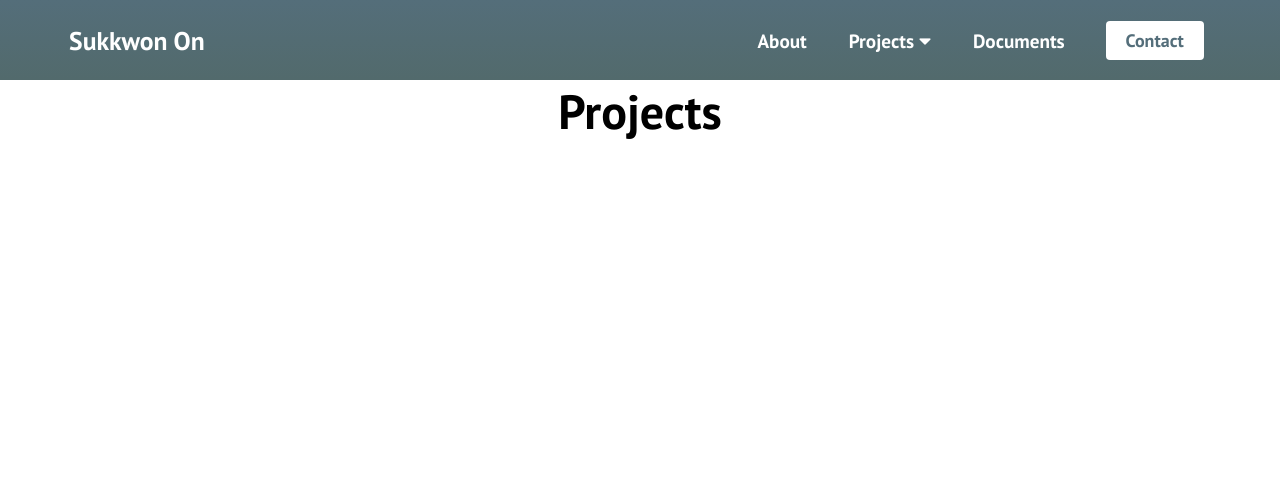
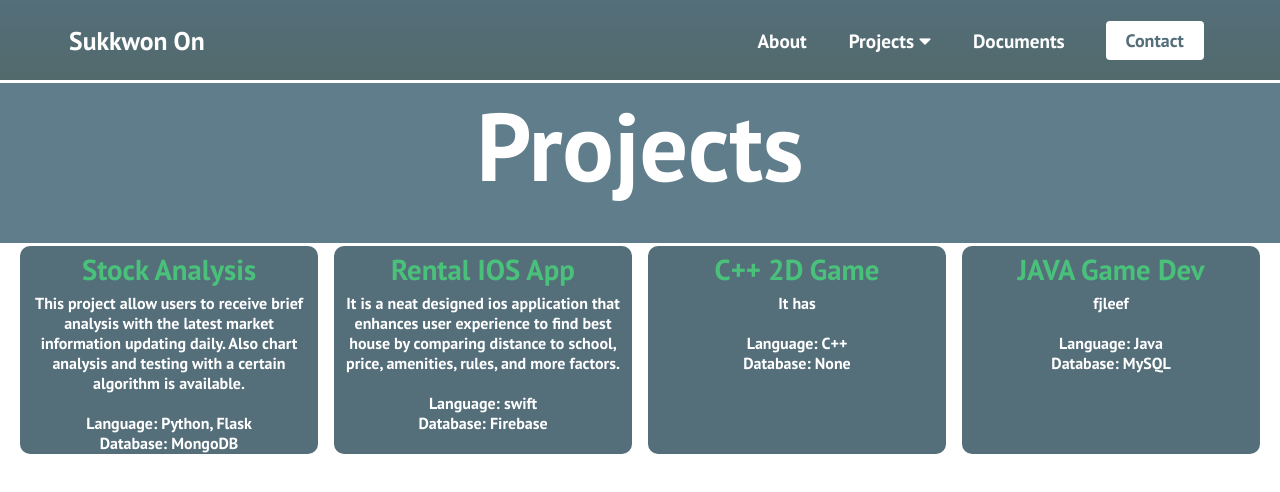
Before and after one commit to skwon2345/portfolio_website, a React (Create React App) app: page /projects in a window 1280 px wide. Shown: the top 492 px of the page. Built offline with nearby package versions, Linux system fonts and the light colour scheme.

Commit message:
alot change'

```diff
--- a/public/index.html
+++ b/public/index.html
@@ -30,7 +30,7 @@
       work correctly both with client-side routing and a non-root public URL.
       Learn how to configure a non-root public URL by running `npm run build`.
     -->
-    <title>React App</title>
+    <title>SK Page</title>
   </head>
   <body>
     <noscript>You need to enable JavaScript to run this app.</noscript>
--- a/src/App.css
+++ b/src/App.css
@@ -5,10 +5,20 @@
   font-family: 'PT Sans', sans-serif;
 }
 
-.home, .projects, .about, .contact, .documents {
+.home, .about, .contact, .documents, .stock-analysis1 {
   display:flex;
-  height:90vh;
+  height:20vh;
   align-itmes: center;
   justify-content: center;
   font-size: 3rem;
+  background-color: thistle;
 }
+
+.stock-analysis2 {
+  display:flex;
+  height:90vh;
+  text-align: center;
+  justify-content: center;
+  font-size: 3rem;
+  background-color: forestgreen;
+}
--- a/src/App.js
+++ b/src/App.js
@@ -4,7 +4,10 @@ import Navbar from './components/Navbar';
 import { BrowserRouter as Router , Switch, Route } from 'react-router-dom';
 import Home from './components/pages/Home'
 import About from './components/pages/About'
+
 import Projects from './components/pages/Projects'
+import StockAnalysis from './components/pages/StockAnalysis'
+
 import Documents from './components/pages/Documents'
 import Contact from './components/pages/Contact'
 
@@ -16,6 +19,7 @@ function App() {
         <Route path='/' exact component={Home} />
         <Route path='/about' exact component={About} />
         <Route path='/projects' exact component={Projects} />
+        <Route path='/stock-analysis' exact component={StockAnalysis} />
         <Route path='/documents' exact component={Documents} />
         <Route path='/contact' exact component={Contact} />
       </Switch>
--- a/src/components/MenuItems.js
+++ b/src/components/MenuItems.js
@@ -11,7 +11,7 @@ export const MenuItems = [
     },
     {
         title: 'C++ 2D Game',
-        path: '/',
+        path: '/2d-game',
         cName: 'dropdown-link'
     },
     {
--- /dev/null
+++ b/src/components/pages/Project.css
@@ -0,0 +1,40 @@
+.project {
+    width:100%;
+    height:13rem;
+    display: flex;
+    flex-direction: column;
+    align-items: center;
+    background: #546e7a;
+    color:#fff;
+    border-radius: 10px;
+    transition: all 0.3s ease-in-out;
+    cursor: pointer;
+    border: none;
+    outline: none;
+}
+
+.project:hover {
+    transform: scale(1.1);
+    background: #4ac17a;
+
+    color:#fff;
+}
+
+.project > img {
+    width:33%;
+    height:auto;
+}
+
+.project > h2 {
+    font-size:1.8rem;
+    margin: 5px 0;
+    color: #4ac17a;
+}
+
+.description {
+    display:flex;
+    align-itmes: center;
+    justify-content: center;
+    font-size: 1rem;
+    width:95%;
+}
--- /dev/null
+++ b/src/components/pages/Project.js
@@ -0,0 +1,23 @@
+import React from 'react';
+import './Project.css';
+import { Link } from 'react-router-dom'
+
+const Project = ({info}) => {
+    return(
+        <Link to={info.path} style={{ textDecoration: 'none' }}>
+            <button className='project'>
+                <h2>{info.name}</h2>
+                <div className='description'>
+                    <p>
+                    {info.description}
+                    <br/>
+                    <br/>Language: {info.language}
+                    <br/>Database: {info.database}
+                    </p>
+                </div>
+            </button>
+        </Link>
+    );
+}
+
+export default Project;
--- /dev/null
+++ b/src/components/pages/ProjectItems.js
@@ -0,0 +1,30 @@
+export const ProjectItems = [
+    {
+        name: 'Stock Analysis',
+        path: '/stock-analysis',
+        language: 'Python, Flask',
+        database: 'MongoDB',
+        description:'This project allow users to receive brief analysis with the latest market information updating daily. Also chart analysis and testing with a certain algorithm is available.'
+    },
+    {
+        name: 'Rental IOS App',
+        path: '/ios-app',
+        language: 'swift',
+        database: 'Firebase',
+        description:'It is a neat designed ios application that enhances user experience to find best house by comparing distance to school, price, amenities, rules, and more factors.'
+    },
+    {
+        name: 'C++ 2D Game',
+        path: '/2d-game',
+        language: 'C++',
+        database: 'None',
+        description:'It has '
+    },
+    {
+        name: 'JAVA Game Dev',
+        path: '/java-game',
+        language: 'Java',
+        database: 'MySQL',
+        description:'fjleef'
+    },
+]
--- /dev/null
+++ b/src/components/pages/Projects.css
@@ -0,0 +1,20 @@
+.title{
+    display:flex;
+    height:20vh;
+    align-itmes: center;
+    justify-content: center;
+    font-size: 3rem;
+    background-color: #607d8b;
+    color:#fff;
+    margin-top:3px;
+    margin-bottom: 3px;
+}
+.projects {
+    display:grid;
+    grid-template-columns: repeat(auto-fill, minmax(250px, 1fr));
+    grid-gap: 1rem;
+    /*width:100%;*/
+    margin-left:20px;
+    margin-right:20px;
+
+}
--- a/src/components/pages/Projects.js
+++ b/src/components/pages/Projects.js
@@ -1,9 +1,25 @@
 import React from 'react';
+import './Projects.css'
+import Project from './Project'
+import { ProjectItems } from './ProjectItems';
+
 
 export default function Projects() {
     return (
         <>
-            <h1 className='projects'>Projects</h1>
+            <div className='title'>
+                <h1>
+                    Projects
+                </h1>
+            </div>
+
+            <div className='projects'>
+                {ProjectItems.map((item, index) => {
+                    return (
+                        <Project key={index} info={item} />
+                    )
+                })}
+            </div>
         </>
     );
 }
--- /dev/null
+++ b/src/components/pages/StockAnalysis.js
@@ -0,0 +1,10 @@
+import React from 'react';
+
+export default function StockAnalysis() {
+    return (
+        <>
+            <div className='stock-analysis1'>Which factor to analyze?</div>
+            <div className='stock-analysis2'>Get analysis via email!</div>
+        </>
+    );
+}
```
